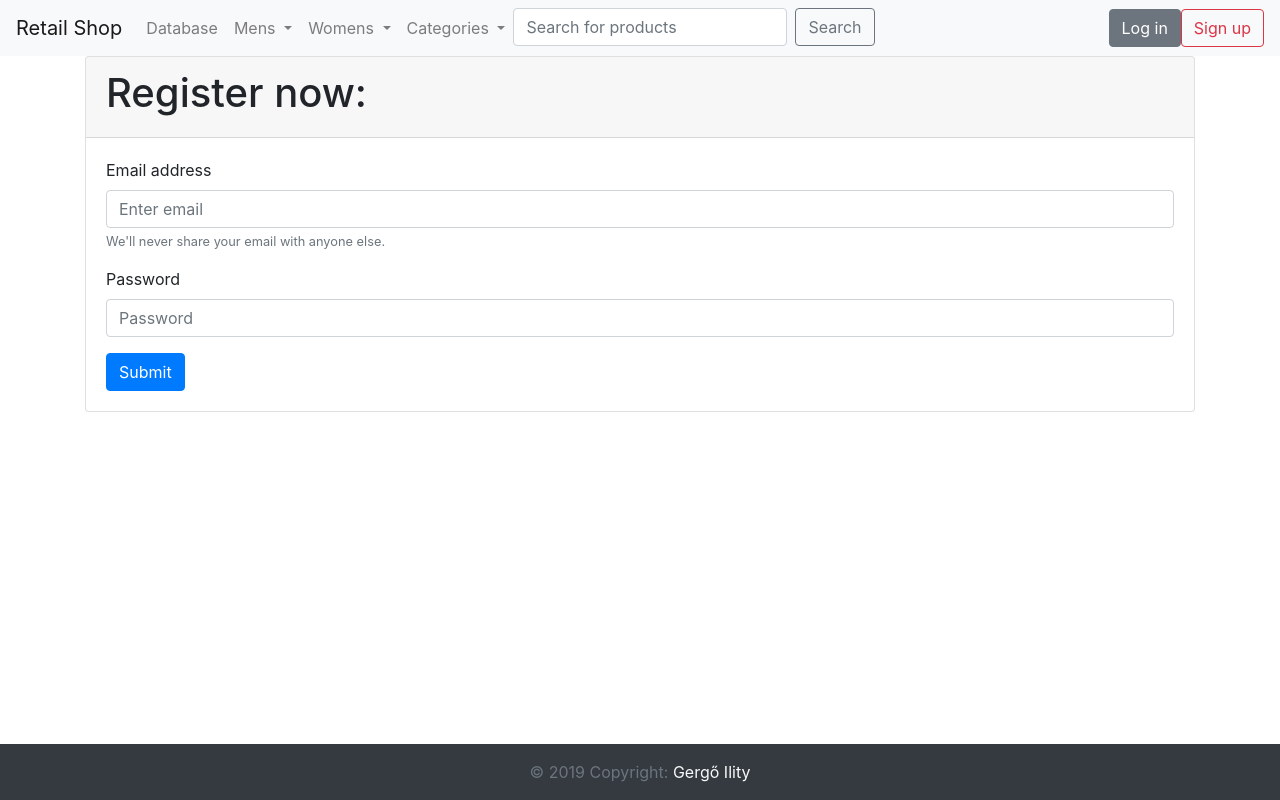
After one commit to ilitygergo/php-project, a PHP site: page /app/views/register.phtml in a window 1280 px wide. The commit adds this page. Run offline with PHP 8.4, Linux system fonts and the light colour scheme; some libraries are stand-ins or nearby versions.

Commit message:
Header and footer update. Uml diagrams. And Framework progress

```diff
--- a/composer.json
+++ b/composer.json
@@ -5,9 +5,11 @@
         "twbs/bootstrap": "4.3.1"
     },
     "autoload": {
-        "psr-4": {"Acme\\": "src/"}
+        "classmap": [
+            "src/"
+        ]
     },
     "require-dev": {
-        "phpunit/phpunit": "3.7.*"
+        "phpunit/phpunit": "^8"
     }
 }
--- a/src/app/controllers/indexController.php
+++ b/src/app/controllers/indexController.php
@@ -1,6 +1,7 @@
 <?php
 
 class IndexController extends \Controller{
+
     /**
      *
      */
--- a/src/app/controllers/somtingController.php
+++ b/src/app/controllers/somtingController.php
@@ -1,11 +1,12 @@
 <?php
 
 class somtingController extends \Controller{
+
     /**
      *
      */
     public function indexAction(){
-        include  CURR_VIEW_PATH . "somting.phtml";
+        include CURR_VIEW_PATH . "somting.phtml";
 
         $mysql = new Mysql();
     }
--- a/src/app/views/common/footer.phtml
+++ b/src/app/views/common/footer.phtml
@@ -1,16 +1,6 @@
         </div>
 
-        <footer class="page-footer font-small pt-4 fixed-bottom bg-dark">
-            <div class="container">
-                <ul class="list-unstyled list-inline text-center text-light">
-                    <li class="list-inline-item">
-                        <h5>Register for free</h5>
-                    </li>
-                    <li class="list-inline-item">
-                        <a href="#!" class="btn btn btn-outline-danger text-light">Sign up!</a>
-                    </li>
-                </ul>
-            </div>
+        <footer class="page-footer font-small fixed-bottom bg-dark">
             <div class="footer-copyright text-center py-3 text-muted">© 2019 Copyright:
                 <a class="text-light" href="https://github.com/ilitygergo"> Gergő Ility</a>
             </div>
--- a/src/app/views/common/header.phtml
+++ b/src/app/views/common/header.phtml
@@ -10,22 +10,16 @@
     <body>
         <header>
             <nav class="navbar navbar-expand-lg navbar-light bg-light">
-                <a class="navbar-brand" href="#">Navbar</a>
-                <button class="navbar-toggler" type="button" data-toggle="collapse" data-target="#navbarSupportedContent" aria-controls="navbarSupportedContent" aria-expanded="false" aria-label="Toggle navigation">
-                    <span class="navbar-toggler-icon"></span>
-                </button>
+                <a class="navbar-brand" href="<?= '/' ?>">Retail Shop</a>
 
                 <div class="collapse navbar-collapse" id="navbarSupportedContent">
                     <ul class="navbar-nav mr-auto">
-                        <li class="nav-item active">
-                            <a class="nav-link" href="<?= '/' ?>">Home <span class="sr-only">(current)</span></a>
-                        </li>
                         <li class="nav-item">
-                            <a class="nav-link" href="#">Link</a>
+                            <a class="nav-link" href="<?= 'somting' ?>">Database</a>
                         </li>
                         <li class="nav-item dropdown">
                             <a class="nav-link dropdown-toggle" href="#" id="navbarDropdown" role="button" data-toggle="dropdown" aria-haspopup="true" aria-expanded="false">
-                                Dropdown
+                                Mens
                             </a>
                             <div class="dropdown-menu" aria-labelledby="navbarDropdown">
                                 <a class="dropdown-item" href="#">Action</a>
@@ -34,14 +28,41 @@
                                 <a class="dropdown-item" href="#">Something else here</a>
                             </div>
                         </li>
-                        <li class="nav-item">
-                            <a class="nav-link disabled" href="#">Disabled</a>
+                        <li class="nav-item dropdown">
+                            <a class="nav-link dropdown-toggle" href="#" id="navbarDropdown" role="button" data-toggle="dropdown" aria-haspopup="true" aria-expanded="false">
+                                Womens
+                            </a>
+                            <div class="dropdown-menu" aria-labelledby="navbarDropdown">
+                                <a class="dropdown-item" href="#">Action</a>
+                                <a class="dropdown-item" href="#">Another action</a>
+                                <div class="dropdown-divider"></div>
+                                <a class="dropdown-item" href="#">Something else here</a>
+                            </div>
+                        </li>
+                        <li class="nav-item dropdown">
+                            <a class="nav-link dropdown-toggle" href="#" id="navbarDropdown" role="button" data-toggle="dropdown" aria-haspopup="true" aria-expanded="false">
+                                Categories
+                            </a>
+                            <div class="dropdown-menu" aria-labelledby="navbarDropdown">
+                                <a class="dropdown-item" href="#">Action</a>
+                                <a class="dropdown-item" href="#">Another action</a>
+                                <div class="dropdown-divider"></div>
+                                <a class="dropdown-item" href="#">Something else here</a>
+                            </div>
+                        </li>
+                        <li>
+                            <form class="form-inline my-2 my-lg-0">
+                                <input class="form-control mr-sm-2" type="search" placeholder="Search for products" aria-label="Search">
+                                <button class="btn btn-outline-secondary my-2 my-sm-0" type="submit">Search</button>
+                            </form>
                         </li>
                     </ul>
-                    <form class="form-inline my-2 my-lg-0">
-                        <input class="form-control mr-sm-2" type="search" placeholder="Search" aria-label="Search">
-                        <button class="btn btn-outline-success my-2 my-sm-0" type="submit">Search</button>
+
+                    <button class="btn btn-secondary my-2 my-sm-0" type="submit">Log in</button>
+                    <form action="<?= '/register' ?>">
+                        <button class="btn btn-outline-danger my-2 my-sm-0" type="submit">Sign up</button>
                     </form>
+
                 </div>
             </nav>
         </header>
--- /dev/null
+++ b/src/app/views/register.phtml
@@ -0,0 +1,30 @@
+<?php
+$page_title = 'Register Page';
+
+include_once 'common/header.phtml';
+
+?>
+
+<div class="card">
+    <div class="card-header">
+        <h1>Register now:</h1>
+    </div>
+    <div class="card-body">
+        <form>
+            <div class="form-group">
+                <label for="exampleInputEmail1">Email address</label>
+                <input type="email" class="form-control" id="exampleInputEmail1" aria-describedby="emailHelp" placeholder="Enter email">
+                <small id="emailHelp" class="form-text text-muted">We'll never share your email with anyone else.</small>
+            </div>
+            <div class="form-group">
+                <label for="exampleInputPassword1">Password</label>
+                <input type="password" class="form-control" id="exampleInputPassword1" placeholder="Password">
+            </div>
+            <button type="submit" class="btn btn-primary">Submit</button>
+        </form>
+    </div>
+</div>
+
+<?php
+include_once 'common/footer.phtml';
+?>
--- a/src/framework/core/framework.php
+++ b/src/framework/core/framework.php
@@ -15,7 +15,7 @@ class Framework {
      * Initializing
      */
     private static function init() {
-        $url = explode('/', $_SERVER['REQUEST_URI']);
+        $url = explode('/', strtok($_SERVER["REQUEST_URI"],'?'));
 
         // Define path constants
 
@@ -57,7 +57,7 @@ class Framework {
 
         define("CURR_CONTROLLER_PATH", CONTROLLER_PATH . DS);
 
-        define("CURR_VIEW_PATH", VIEW_PATH . DS);
+        define("CURR_VIEW_PATH", VIEW_PATH);
 
         // Load core classes
 
```
Also changed, not shown: docker-compose.yml (+4 -3 lines), src/app/controllers/registerController.php (added, +11 -0 lines), src/app/views/index.phtml (+26 -1 lines), src/app/views/somting.phtml (+9 -3 lines), src/framework/database/mysql.php (+7 -12 lines), tests/app/models/userModelTest.php (added, +12 -0 lines), uml/Database.png (renamed from uml/QuickDBD-export.png), uml/Entity Relation.jpg (added), uml/Use Case.jpg (added), 2 other files.
